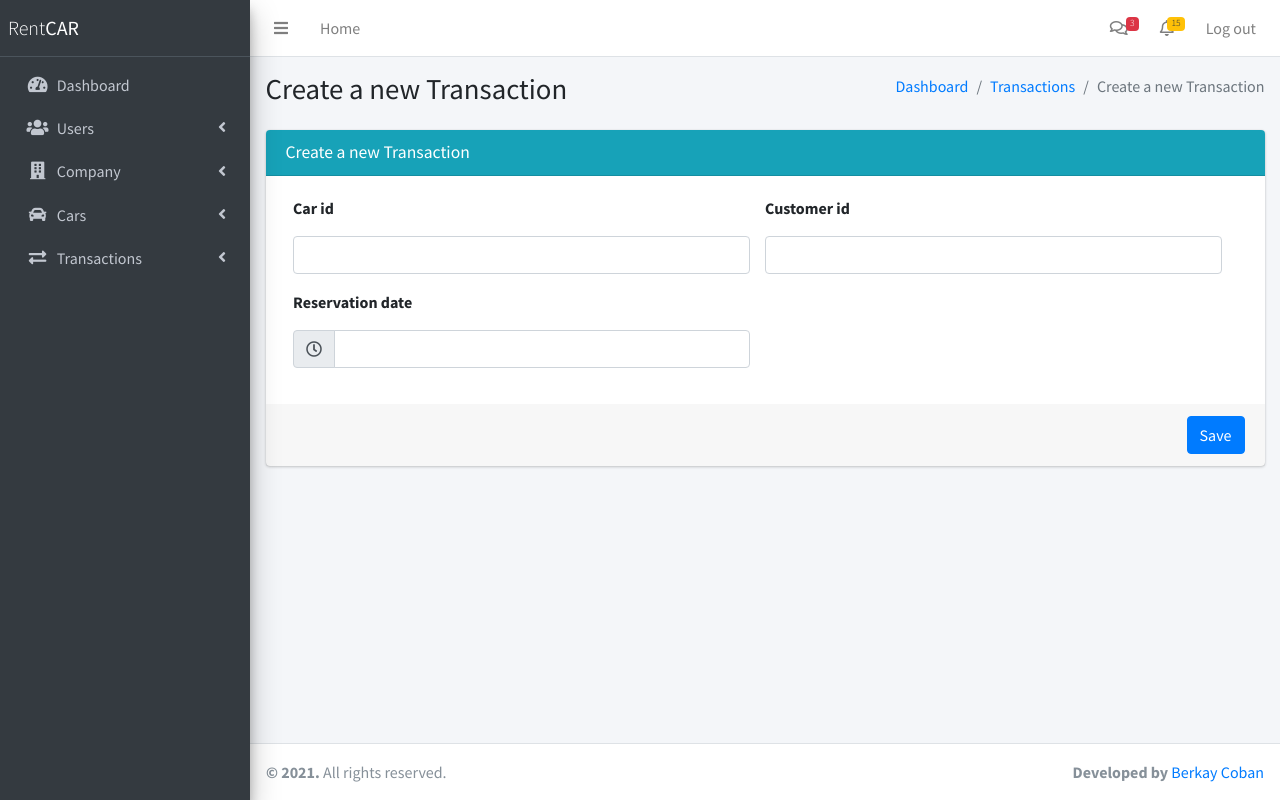
After one commit to berkaycoban/rentcar, a Symfony app: template templates/admin/transaction/create.html.twig in a window 1280 px wide. The commit adds this page. Run offline with Twig, Linux system fonts and the light colour scheme; the template is opened without the code that fills it, so the values that code supplies are empty; form fields are guessed from the names that the template uses; some libraries are stand-ins or nearby versions.

Commit message:
:zap: Add TransactionType, create page and Update Controller, sidebar, index templates

```diff
--- a/templates/admin/contents/sidebar.html.twig
+++ b/templates/admin/contents/sidebar.html.twig
@@ -80,6 +80,29 @@
                     </li>
                 </ul>
             </li>
+            <li class="nav-item {% if parent_route[2] == 'transaction' %}menu-open{% endif %}">
+                <a href="#" class="nav-link {% if parent_route[2] == 'transaction' %}active{% endif %}">
+                    <i class="nav-icon fas fa-exchange-alt"></i>
+                    <p>
+                        Transactions
+                        <i class="fas fa-angle-left right"></i>
+                    </p>
+                </a>
+                <ul class="nav nav-treeview">
+                    <li class="nav-item">
+                        <a href="{{ path('app_admin_transaction_list') }}" class="nav-link {% if parent_route[3] is defined and parent_route[2] == 'transaction' and parent_route[3] == 'list' %}active{% endif %}">
+                            <i class="fa fa-list nav-icon"></i>
+                            <p>All transactions</p>
+                        </a>
+                    </li>
+                    <li class="nav-item">
+                        <a href="{{ path('app_admin_transaction_create') }}" class="nav-link {% if parent_route[3] is defined and parent_route[2] == 'transaction' and parent_route[3] == 'create' %}active{% endif %}">
+                            <i class="fa fa-plus nav-icon"></i>
+                            <p>Create a new transaction</p>
+                        </a>
+                    </li>
+                </ul>
+            </li>
         </ul>
     </nav>
     <!-- /.sidebar-menu -->
--- /dev/null
+++ b/templates/admin/transaction/create.html.twig
@@ -0,0 +1,111 @@
+{% extends 'admin/base.html.twig' %}
+
+{% if(app.request.get('id')) %}
+    {% set title = "Update a Transaction" %}
+{% else %}
+    {% set title = "Create a new Transaction" %}
+{% endif %}
+
+{% block title %}{{ title }}{% endblock %}
+
+{% block stylesheets %}
+    <!-- date-range-picker -->
+    <link rel="stylesheet" href="{{ asset('assets/AdminLTE/plugins/daterangepicker/daterangepicker.css') }}">
+{% endblock %}
+
+{% block body %}
+
+    <div class="content-wrapper">
+        <!-- Content Header (Page header) -->
+        <section class="content-header">
+            <div class="container-fluid">
+                <div class="row mb-2">
+                    <div class="col-sm-6">
+                        <h1>
+                            {{ title }}
+                        </h1>
+                    </div>
+                    <div class="col-sm-6">
+                        <ol class="breadcrumb float-sm-right">
+                            <li class="breadcrumb-item"><a href="{{ path('app_admin_dashboard') }}">Dashboard</a></li>
+                            <li class="breadcrumb-item"><a href="{{ path('app_admin_transaction_list') }}">Transactions</a></li>
+                            <li class="breadcrumb-item active">{{ title }}</li>
+                        </ol>
+                    </div>
+                </div>
+            </div><!-- /.container-fluid -->
+        </section>
+
+        <section class="content">
+            <div class="col-md-12">
+                <!-- Horizontal Form -->
+                <div class="card card-info">
+                    <div class="card-header">
+                        <h3 class="card-title">{{ title }}</h3>
+                    </div>
+                    <!-- /.card-header -->
+                    <!-- form start -->
+                    {{ form_start(form) }}
+                    <div class="card-body">
+                        <div class="col-md-12 row">
+                            <div class="col-md-6">
+                                <div class="form-group">
+                                    <label for="car_id">{{ form_label(form.car_id) }}</label>
+                                    {{ form_widget(form.car_id, {'attr': {'class': 'form-control', 'id': 'car_id'}}) }}
+                                </div>
+                            </div>
+                            <div class="col-md-6">
+                                <div class="form-group">
+                                    <label for="customer_id">{{ form_label(form.customer_id) }}</label>
+                                    {{ form_widget(form.customer_id, {'attr': {'class': 'form-control', 'id': 'customer_id'}}) }}
+                                </div>
+                            </div>
+                        </div>
+                        <div class="col-md-12 row">
+                            <div class="col-md-6">
+                                <div class="form-group">
+                                    <label for="reservationDate">{{ form_label(form.reservationDate) }}</label>
+
+                                    <div class="input-group">
+                                        <div class="input-group-prepend">
+                                            <span class="input-group-text"><i class="far fa-clock"></i></span>
+                                        </div>
+                                        {{ form_widget(form.reservationDate, {'attr': {'class': 'form-control', 'id': 'reservationDate'}}) }}
+                                    </div>
+                                    <!-- /.input group -->
+                                </div>
+                            </div>
+                        </div>
+                    </div>
+                    <!-- /.card-body -->
+                    <div class="card-footer">
+                        {{ form_widget(form.save, {'attr': {'class': 'btn btn-primary float-right'}}) }}
+                    </div>
+                    <!-- /.card-footer -->
+                    {{ form_end(form) }}
+                </div>
+                <!-- /.card -->
+            </div>
+        </section>
+    </div>
+{% endblock %}
+
+{% block javascripts %}
+    <!-- InputMask -->
+    <script src="{{ asset('assets/AdminLTE/plugins/moment/moment.min.js') }}"></script>
+    <script src="{{ asset('assets/AdminLTE/plugins/inputmask/jquery.inputmask.min.js') }}"></script>
+    <!-- date-range-picker -->
+    <script src="{{ asset('assets/AdminLTE/plugins/daterangepicker/daterangepicker.js') }}"></script>
+
+    <script>
+        $(function () {
+            $('#transaction_reservationDate').daterangepicker({
+                timePicker: true,
+                timePickerIncrement: 30,
+                locale: {
+                    format: 'MM/DD/YYYY hh:mm A'
+                }
+            })
+        })
+    </script>
+{% endblock %}
```
Also changed, not shown: src/Controller/Admin/TransactionController.php (+57 -2 lines), src/Form/TransactionType.php (added, +62 -0 lines), templates/admin/transaction/index.html.twig (+3 -6 lines).
